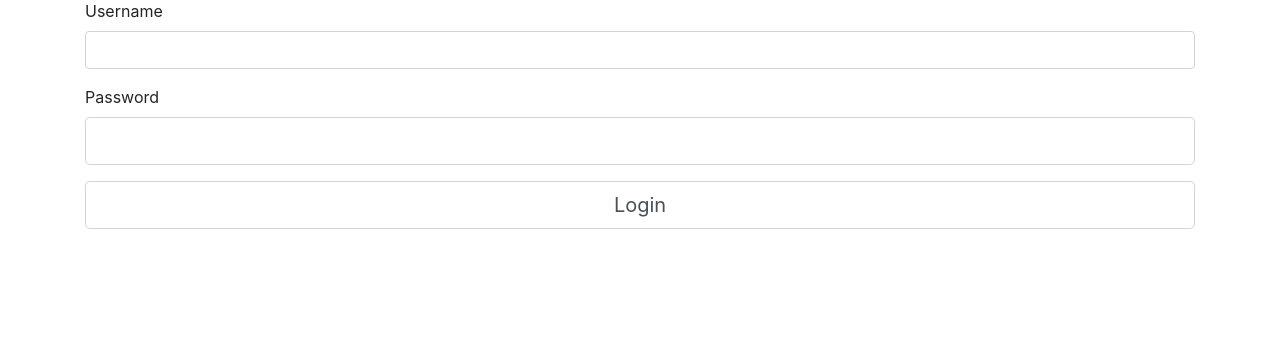
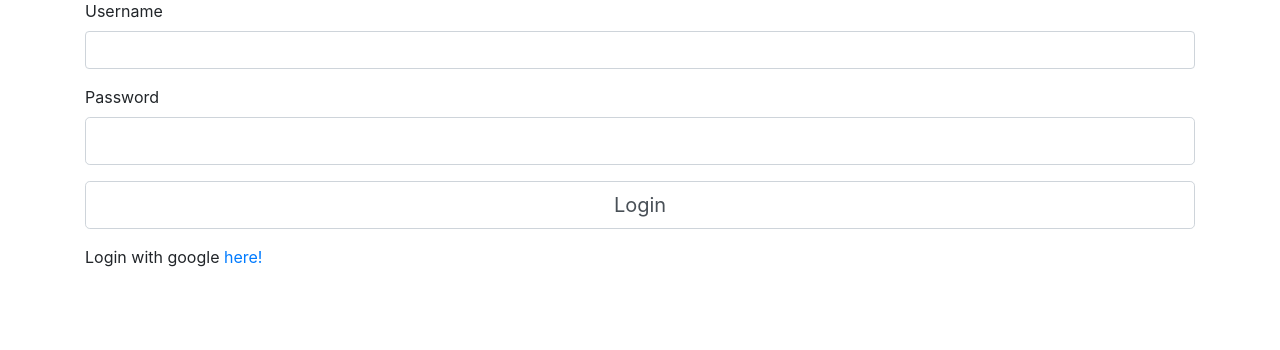
Before and after one commit to philipa18/Flext, a Flask app: page /login in a window 1280 px wide. Shown: the part 127-477 px from the top of the page. Run offline with Flask 2, Linux system fonts and the light colour scheme; some libraries are stand-ins or nearby versions.

Commit message:
flask mail and google auth

```diff
--- a/flask_app/config.py
+++ b/flask_app/config.py
@@ -1,6 +1,7 @@
 # Configuration values
 SECRET_KEY = b'\xd6I\xf1\x10\x08\x13\x1e\xea\xed\xaf\xb1\x9cVQ\xa2\x94' # Generated by MeiJade on 12/10/21
 MONGODB_HOST = "mongodb://localhost:27017/Flext"
+
 # NOTE: Hosting the DB on the localhost is fine *when we're testing locally*. When we actually deploy our
 # app to the web on Heroku, we'll have to change where we host the DB. Refer to the 12/3/21 slides to
 # learn how to do that.
--- a/flask_app/models.py
+++ b/flask_app/models.py
@@ -13,7 +13,7 @@ def load_user(user_id):
 class User(db.Document, UserMixin):
     username = db.StringField(required=True, unique=True)
     email = db.EmailField(required=True, unique=True)
-    password = db.StringField(required=True)
+    password = db.StringField(required=False)
 
     # Returns a unique string (the user's username) identifying each user
     def get_id(self):
--- a/flask_app/templates/login.html
+++ b/flask_app/templates/login.html
@@ -53,4 +53,9 @@
         </form>
     </div>
 </div>
+<div class="row">
+    <div class="col">
+        Login with google <a href="{{ url_for('users.google_login') }}">here!</a>
+    </div>
+</div>
 {% endblock %}
--- a/flask_app/users/routes.py
+++ b/flask_app/users/routes.py
@@ -1,7 +1,10 @@
-from flask import Blueprint, redirect, url_for, render_template, flash, request
+from flask import Blueprint, redirect, url_for, render_template, flash, request, session
 from flask_login import current_user, login_required, login_user, logout_user
+from flask_mail import Message
 
 from .. import bcrypt
+from .. import oauth
+from .. import mail
 from ..forms import RegistrationForm, LoginForm, UpdateUsernameForm
 from ..models import User
 
@@ -14,6 +17,8 @@ def register():
 
     form = RegistrationForm()
     if form.validate_on_submit():
+        msg = Message('Hello, Thank you for joining our app', sender = 'cmsc388jfinal@gmail.com' , recipients = [form.email.data])
+        mail.send(msg)
         hashed = bcrypt.generate_password_hash(form.password.data).decode("utf-8")
         user = User(username=form.username.data, email=form.email.data, password=hashed)
         user.save()
@@ -46,7 +51,7 @@ def login():
 @login_required
 def logout():
     logout_user()
-    return redirect(url_for("users.account"))
+    return redirect(url_for("users.register"))
 
 @users.route("/account", methods=["GET", "POST"])
 @login_required
@@ -64,3 +69,37 @@ def account():
         title="Account",
         username_form=username_form,
     )
+
+
+@users.route('/google_login')
+def google_login():
+    google = oauth.create_client('google')
+    redirect_uri = url_for('users.google_authorize', _external=True)
+    return google.authorize_redirect(redirect_uri)
+
+
+@users.route('/google_authorize')
+def google_authorize():
+    google = oauth.create_client('google')
+    token = google.authorize_access_token()
+    resp = google.get('userinfo')
+    user_info = resp.json()
+    user = oauth.google.userinfo()
+
+    username= user['family_name'] + user['given_name']
+    email=user['email']
+
+    user = User.objects(username = username, email=user['email'], password = '').first()
+    if user is not None:
+        login_user(user)
+    else:
+        user = User(username= username, email=email, password = '')
+        user.save()
+        msg = Message('Hello, Thank you for joining our app', sender = 'cmsc388jfinal@gmail.com' , recipients = [email])
+        mail.send(msg)
+        login_user(user)
+
+
+    session['profile'] = user_info
+    session.permanent = True
+    return redirect('users.account')
```
Also changed, not shown: flask_app/__init__.py (+29 -1 lines).
